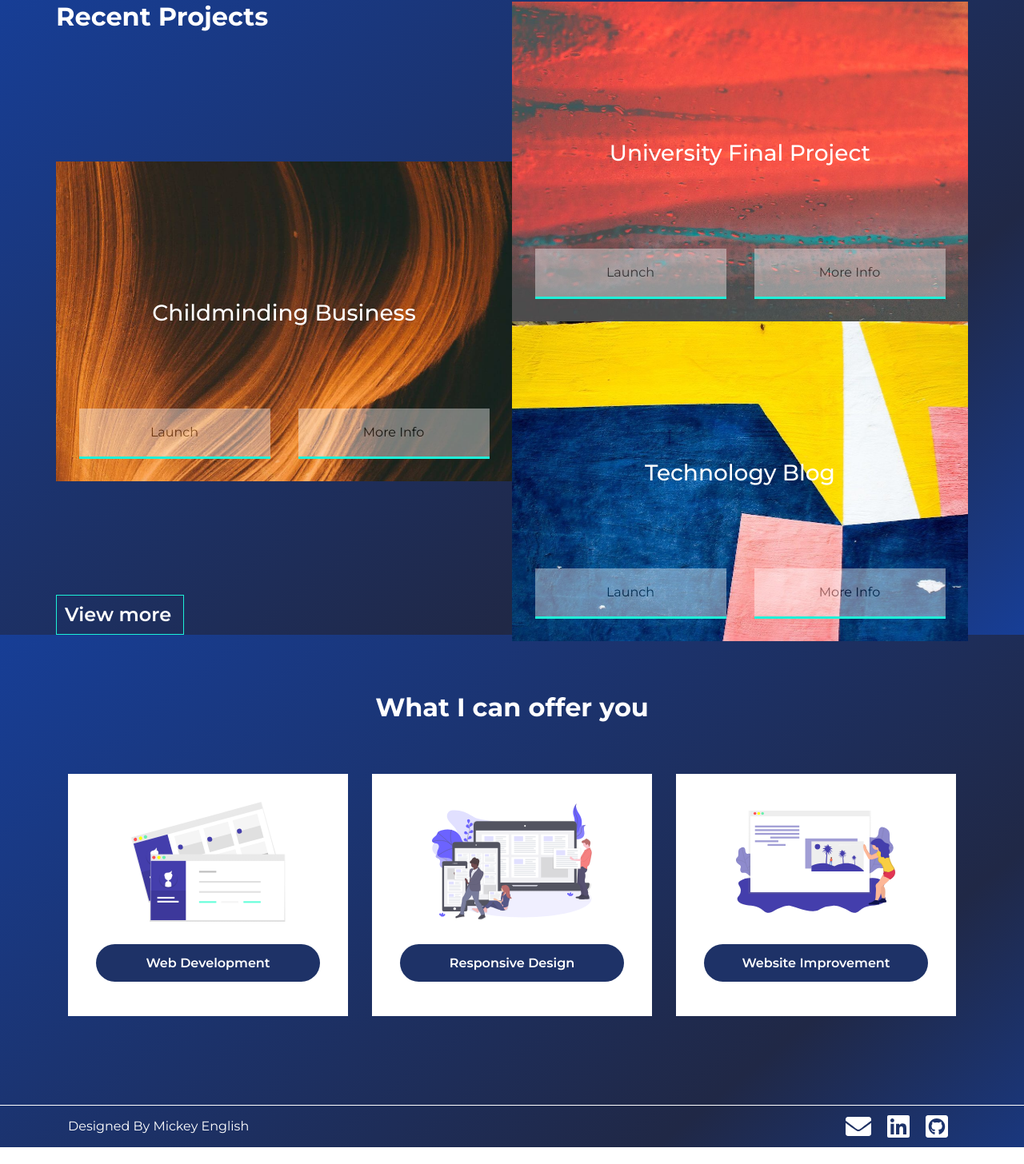
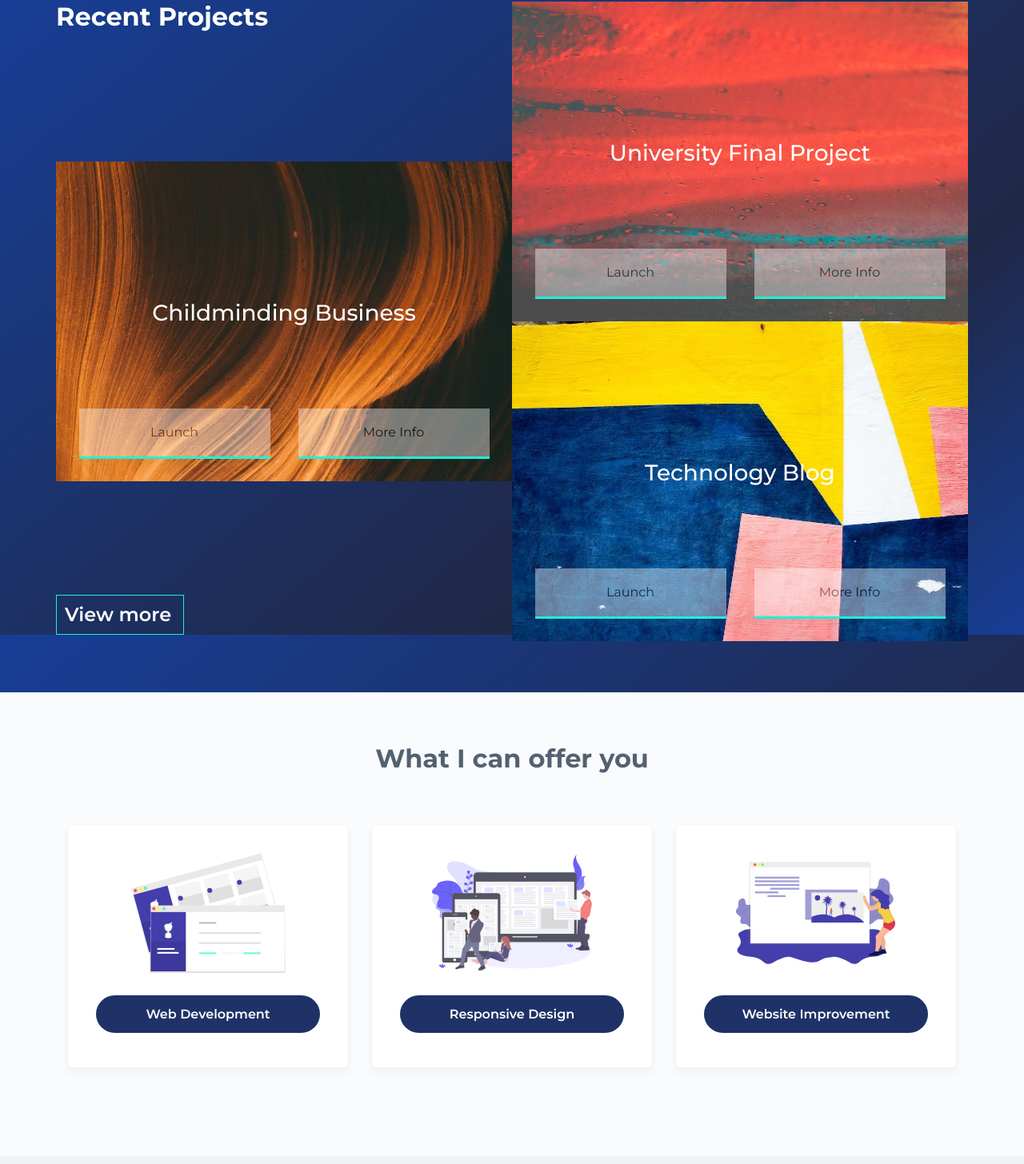
Before and after one commit to mickeylfc/React-portfolio, a React (Create React App) app: page / in a window 1280 px wide. Shown: the part 1606-3062 px from the top of the page at 80% size. Before the commit the page ends 3041 px from the top, so only its background shows below. Built offline with nearby package versions, Linux system fonts and the light colour scheme.

Commit message:
chnages styling on home page

```diff
--- a/package.json
+++ b/package.json
@@ -7,6 +7,7 @@
     "classnames": "^2.2.6",
     "react": "^16.4.0",
     "react-dom": "^16.4.0",
+    "react-reveal": "^1.2.2",
     "react-router-dom": "^4.3.1",
     "react-scripts": "1.1.4",
     "react-typist": "^2.0.4",
--- a/src/components/home/aboutSection.js
+++ b/src/components/home/aboutSection.js
@@ -2,6 +2,7 @@ import React from "react";
 import { Link } from "react-router-dom";
 import { Col, Row, Container, Button } from "reactstrap";
 import Profile from "../../images/me2.jpg";
+import Fade from "react-reveal/Fade";
 
 const AboutSection = () => {
   return (
@@ -20,12 +21,14 @@ const AboutSection = () => {
           </div>
           <Row>
             <Col className="about-mobile" md="4">
+              <Fade>
                 <img
                   width="250px"
                   className="img-fluid"
                   src={Profile}
                   alt={Profile}
                 />
+              </Fade>
             </Col>
             <Col
               className="about-mobile-text"
--- a/src/components/home/footer.js
+++ b/src/components/home/footer.js
@@ -2,7 +2,7 @@ import React from "react";
 
 const Footer = props => {
   return (
-    <footer style={{ borderTop: "1px solid white" }}>
+    <footer style={{ background: props.backgroundColor }} className="footer">
       <div className="container">
         <div className="d-flex flex-row ">
           <div
--- a/src/components/home/home.js
+++ b/src/components/home/home.js
@@ -27,7 +27,7 @@ class Home extends React.Component {
 
         <ProjectsSection />
         <ServicesSection />
-        <Footer />
+        <Footer backgroundColor="#eef2f4" color="#536171" />
       </div>
     );
   }
--- a/src/components/home/projectsSection.js
+++ b/src/components/home/projectsSection.js
@@ -5,17 +5,23 @@ import { Link } from "react-router-dom";
 
 const ProjectsSection = () => {
   return (
-    <div>
+    <div
+      style={{
+        paddingBottom: "5%"
+      }}
+    >
       <Container className="p-0">
         <div id="wrapper">
           <div id="header-box">
             <h2 id="recent-projects-heading">Recent Projects</h2>
           </div>
+
           <ProjectBox
             boxName="box1"
             heading="University Final Project"
             url="https://myuel-final-project-v3.herokuapp.com/"
           />
+
           <ProjectBox
             url="http://www.louiseenglishchildminding.co.uk"
             boxName="box2"
--- a/src/components/home/serviceBox.js
+++ b/src/components/home/serviceBox.js
@@ -1,8 +1,10 @@
 import React from "react";
 import { Card } from "reactstrap";
+import Zoom from "react-reveal/Zoom";
 
 const ServiceBox = props => {
   return (
+    <Zoom>
       <Card>
         <img
           width="200px"
@@ -13,6 +15,7 @@ const ServiceBox = props => {
         />
         <h2 className="card-heading">{props.image.heading}</h2>
       </Card>
+    </Zoom>
   );
 };
 
--- a/src/css/home.css
+++ b/src/css/home.css
@@ -194,6 +194,7 @@ a {
 
 .services-wrapper {
   padding-top: 5%;
+  background: #fafbfc;
 }
 
 .services-heading {
@@ -203,15 +204,16 @@ a {
 
 .services-sub-heading {
   text-align: center;
-  color: white;
+  color: #536171;
   font-weight: 700;
 }
 
 .card {
   padding: 10%;
-  border-radius: 0;
+  border-radius: 6px;
   /* background-color: transparent; */
   border: none;
+  box-shadow: 0 5px 10px 2px rgba(0, 0, 0, 0.04);
 }
 
 .card-heading {
@@ -411,6 +413,10 @@ a:hover {
   opacity: 1;
   color: black;
   border-bottom: 5px solid rgb(31, 240, 216);
+}
+
+.footer {
+  bordertop: 1px solid white;
 }
 
 .footer-wrapper {
```
Also changed, not shown: 1 other file (tests, documents, lock files or other folders). Lines whose indentation alone changed are shown as unchanged.
